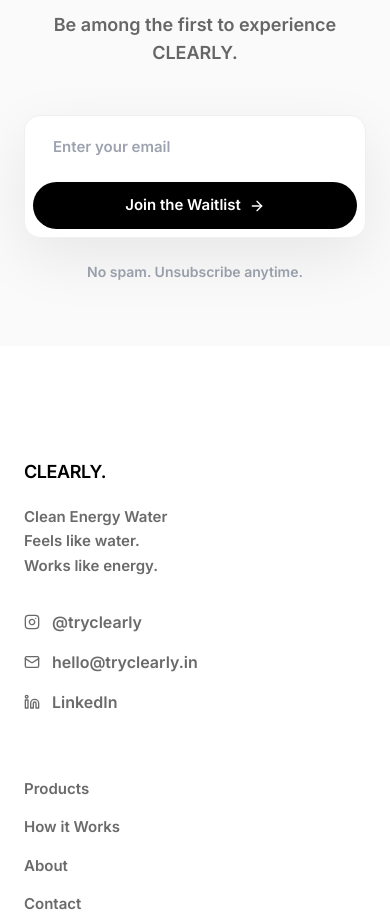
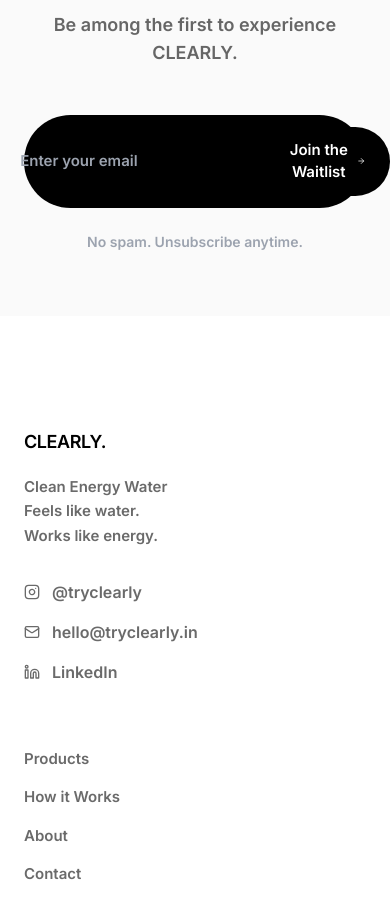
Before and after one commit to Jainharshit2218/clearly-website, a React (Create React App) app: page / in a window 390 px wide. Shown: the part 5441-6353 px from the top of the page. Built offline with nearby package versions, Linux system fonts and the light colour scheme.

Commit message:
mobile hero fix

```diff
--- a/src/components/sections/EmailSignup.js
+++ b/src/components/sections/EmailSignup.js
@@ -416,7 +416,7 @@ const EmailSignup = () => {
         </motion.div>
 
         <motion.form onSubmit={handleSubmit} className="relative">
-          <div className="flex flex-col sm:flex-row gap-3 bg-white rounded-2xl sm:rounded-full p-2 border border-[#F0F0F0] shadow-[0_20px_60px_rgba(0,0,0,0.08)]">
+          <div className="bg-black text-white px-6 py-3 rounded-full font-medium flex items-center justify-center gap-2 w-full sm:w-auto text-[15px]">
             <input
               type="email"
               value={email}
```
